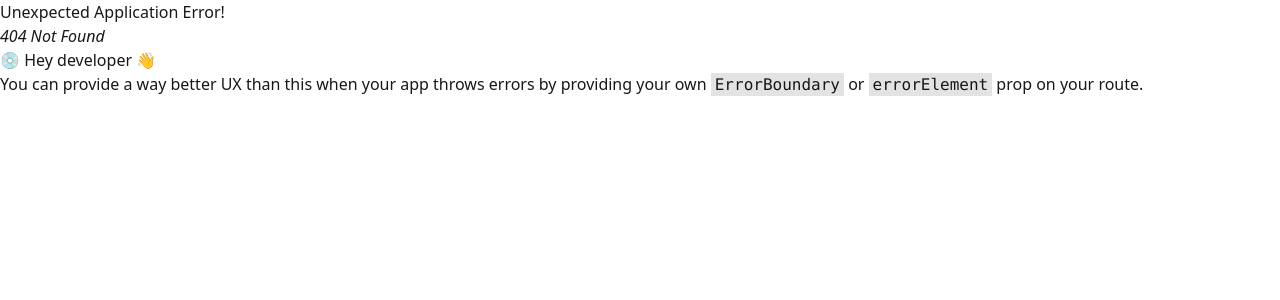
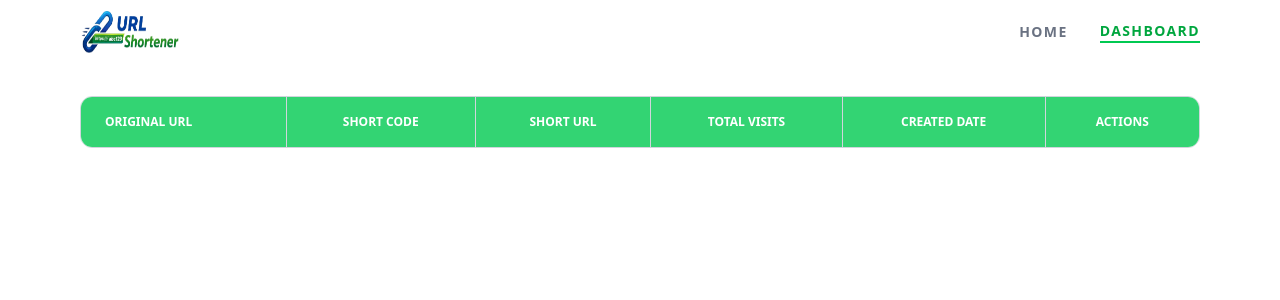
Before and after one commit to mahadi40011/URL-Shortener-Frontend, a React (Vite) app: page /dashboard in a window 1280 px wide. Before the commit this address had no page. Shown: the top 300 px of the page. Built offline with nearby package versions, Linux system fonts and the light colour scheme.

Commit message:
Create Dashboard page with Table Header. Setup Dashborad in the router. MainLayout design change.

```diff
--- a/src/Routes/Router.jsx
+++ b/src/Routes/Router.jsx
@@ -1,6 +1,7 @@
 import { createBrowserRouter } from "react-router";
 import MainLayout from "../layouts/MainLayout";
 import Home from "../pages/Home/Home";
+import Dashboard from "../pages/Dashboard/Dashboard";
 
 export const router = createBrowserRouter([
   {
@@ -11,6 +12,10 @@ export const router = createBrowserRouter([
         path: "/",
         element: <Home />,
       },
+      {
+        path: "/dashboard",
+        element: <Dashboard/>
+      }
     ],
   },
 ]);
--- a/src/layouts/MainLayout.jsx
+++ b/src/layouts/MainLayout.jsx
@@ -5,8 +5,8 @@ import Navbar from "../components/Shared/Navbar";
 const MainLayout = () => {
   return (
     <div>
-      <Navbar/>
-      <main>
+      <Navbar />
+      <main className="min-h-[calc(100vh-64px)]">
         <Outlet />
       </main>
     </div>
--- /dev/null
+++ b/src/pages/Dashboard/Dashboard.jsx
@@ -0,0 +1,39 @@
+import React from "react";
+import Container from "../../components/Shared/Container";
+
+const Dashboard = () => {
+  return (
+    <div className="pt-24">
+      <Container>
+        <div className="overflow-x-auto rounded-xl border border-gray-300">
+          <table className="table-auto w-full bg-white">
+            <thead>
+              <tr className="bg-green-500/80 text-white uppercase font-semibold text-xs leading-normal">
+                <th className="py-4 px-6 border-r border-gray-300 text-left">
+                  Original URL
+                </th>
+                <th className="py-4 px-6 border-r border-gray-300 text-center">
+                  Short code
+                </th>
+                <th className="py-4 px-6 border-r border-gray-300 text-center">
+                  short URL
+                </th>
+                <th className="py-4 px-6 border-r border-gray-300 text-center">
+                  Total visits
+                </th>
+                <th className="py-4 px-6 border-r border-gray-300 text-center">
+                  Created date
+                </th>
+                <th className="py-4 px-6 text-center">Actions</th>
+              </tr>
+            </thead>
+
+            <tbody className="text-gray-700 text-sm font-light"></tbody>
+          </table>
+        </div>
+      </Container>
+    </div>
+  );
+};
+
+export default Dashboard;
```
